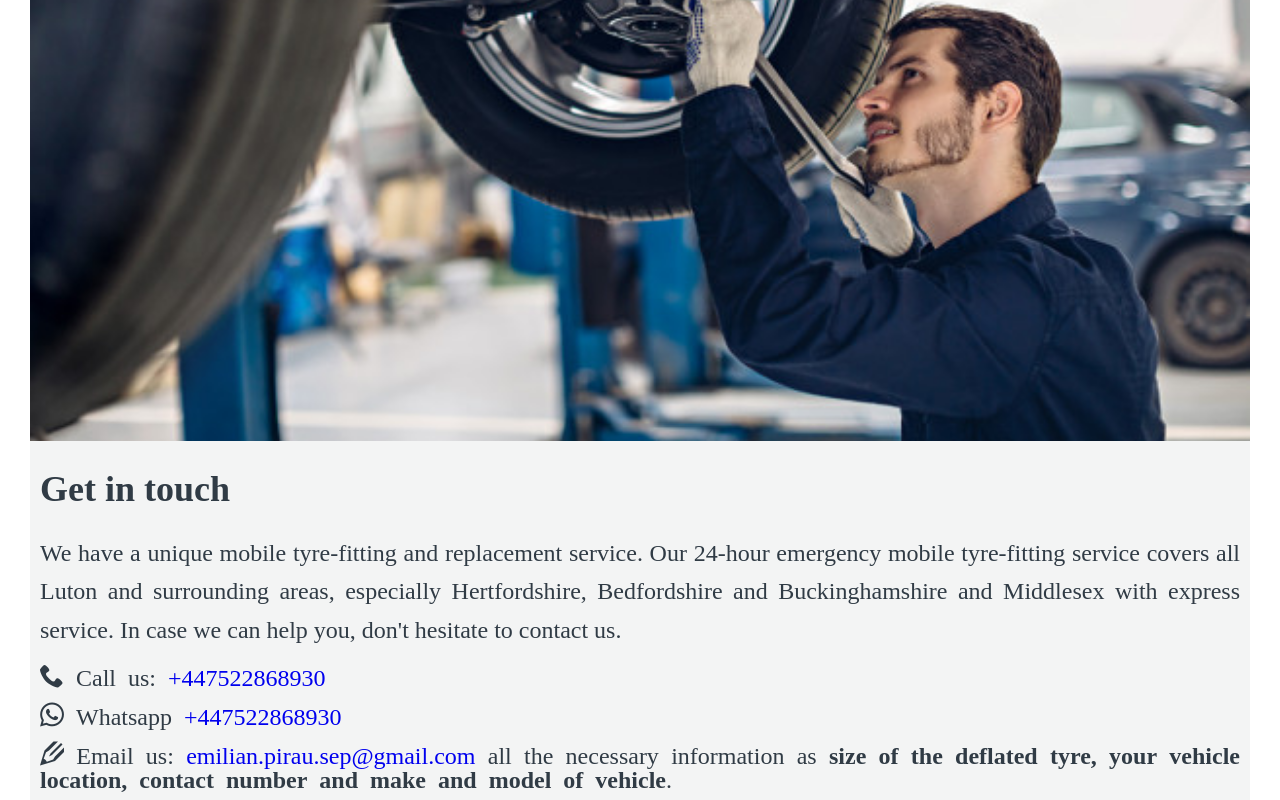
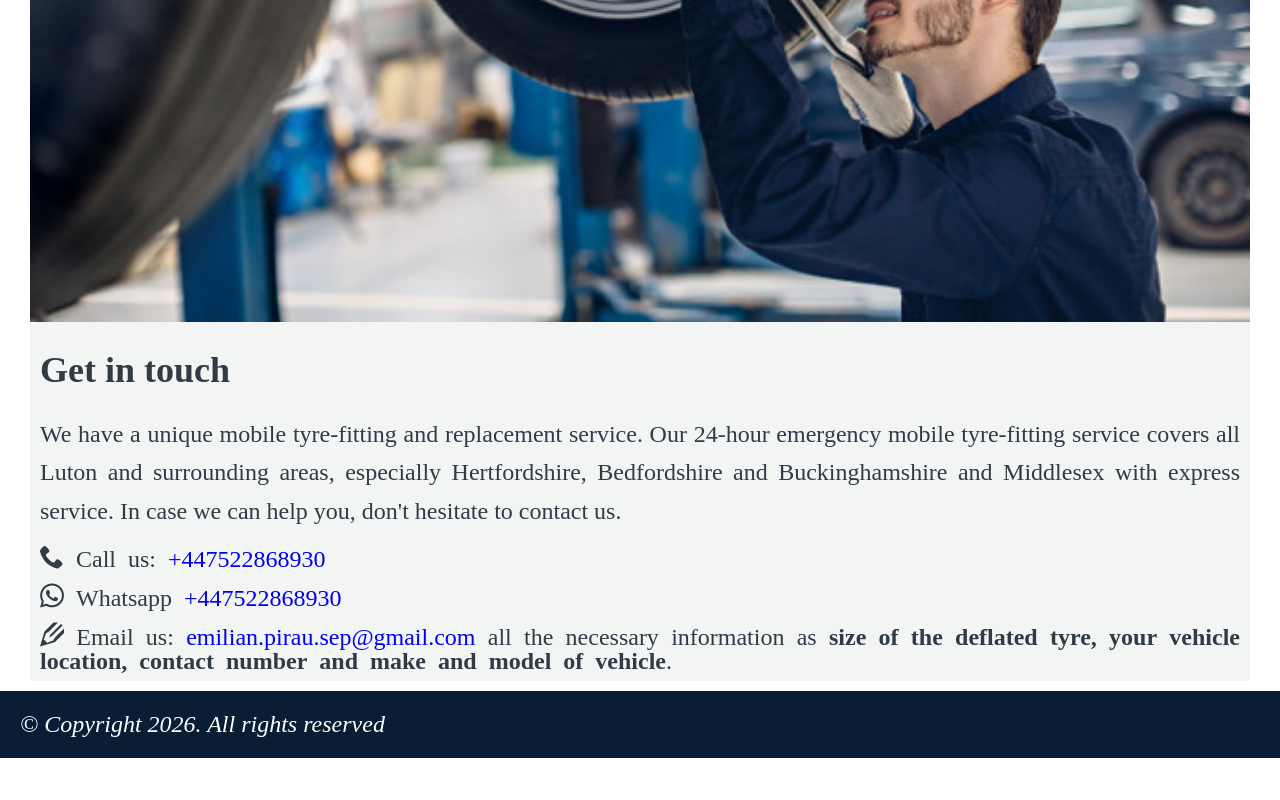
Before and after one commit to tandaraelena/emi, a website: page src/index.pug in a window 1280 px wide. Shown: the part 2475-3275 px from the top of the page. After the commit the page ends 3233 px from the top, so only its background shows below. Drawn offline with nearby package versions, Linux system fonts and the light colour scheme; files that its build step writes are made by us from their sources; files whose address does not match are found by name; a web font is replaced by a local one.

Commit message:
Add footer

```diff
--- /dev/null
+++ b/src/_component/footer/footer.pug
@@ -0,0 +1,6 @@
+-
+  let year = new Date().getFullYear()
+
+#footer
+.footer
+  i &copy; Copyright #{year}. All rights reserved
--- /dev/null
+++ b/src/_component/footer/footer.scss
@@ -0,0 +1,5 @@
+.footer {
+  background-color: $color-black-pearl_rgb;
+  padding: 20px;
+  color: white;
+}
--- a/src/_component/layout/layout.pug
+++ b/src/_component/layout/layout.pug
@@ -17,3 +17,4 @@ html
       include ../updates/updates
       include ../gallery/gallery
       include ../contact/contact
+      include ../footer/footer
--- a/src/style.scss
+++ b/src/style.scss
@@ -1,9 +1,10 @@
 @import '_component/config/color.scss';
 @import '_asset/font/style.scss';
 @import '_component/layout/layout.scss';
+@import '_component/nav/nav.scss';
 @import '_component/header/header.scss';
 @import '_component/about/about.scss';
 @import '_component/updates/updates.scss';
 @import '_component/gallery/gallery.scss';
 @import '_component/contact/contact.scss';
-@import '_component/nav/nav.scss';
+@import '_component/footer/footer.scss';
```
Also changed, not shown: src/_asset/image/1600x900_header_image_tyre_sales.jpg (added), src/_asset/image/7657b8e8524cb13.jpg (added), src/_asset/image/Tire-Inspection-Gloves-cropped_iStock.png (added), src/_asset/image/Tires-banner-1.jpg (added), src/_asset/image/banner1_orig.jpg (added), src/_asset/image/haluk-help-advice-banner-tyres-dt.jpeg (added), src/_asset/image/test.jpg, src/_asset/image/unnamed.jpg (added), 2 other files.
